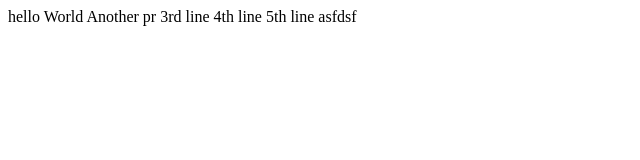
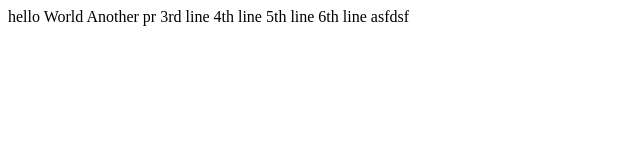
Before and after one commit to amitsinghsutara/github-release-note-repo, a plain HTML site: page index.html in a window 1280 px wide. Shown: the full height of the page, 0-640 px from the left. Drawn offline with Linux system fonts and the light colour scheme.

Commit message:
Added 6th line

```diff
--- a/index.html
+++ b/index.html
@@ -6,6 +6,7 @@
         3rd line
         4th line
         5th line
+        6th line
         asfdsf
     </body>
 </head>
```
